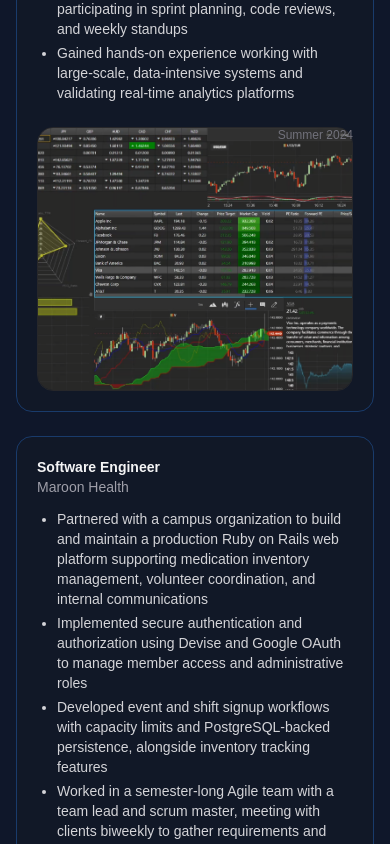
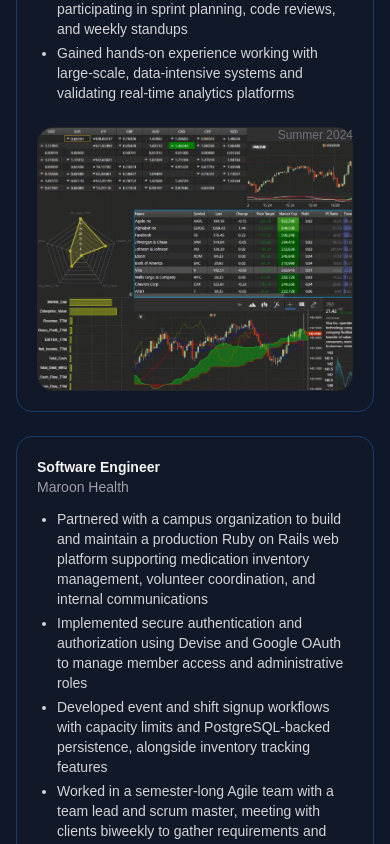
Before and after one commit to Sean-Sayce/seansayce_website, a Next.js app: page / in a window 390 px wide. Shown: the part 7180-8024 px from the top of the page. Built offline with nearby package versions, Linux system fonts and the light colour scheme.

Commit message:
Final tweak
Mobile appearance modification.

```diff
--- a/components/ExperienceItem.tsx
+++ b/components/ExperienceItem.tsx
@@ -35,7 +35,7 @@ export function ExperienceItem({ item }: { item: Experience }) {
               <img
                 src={item.image}
                 alt={item.org}
-                className="w-99 h-66 rounded-2xl object-cover object-top border border-zinc-800"
+                className="w-99 h-66 rounded-2xl object-cover object-left-top border border-zinc-800"
               />
             </div>
           </div>
```
